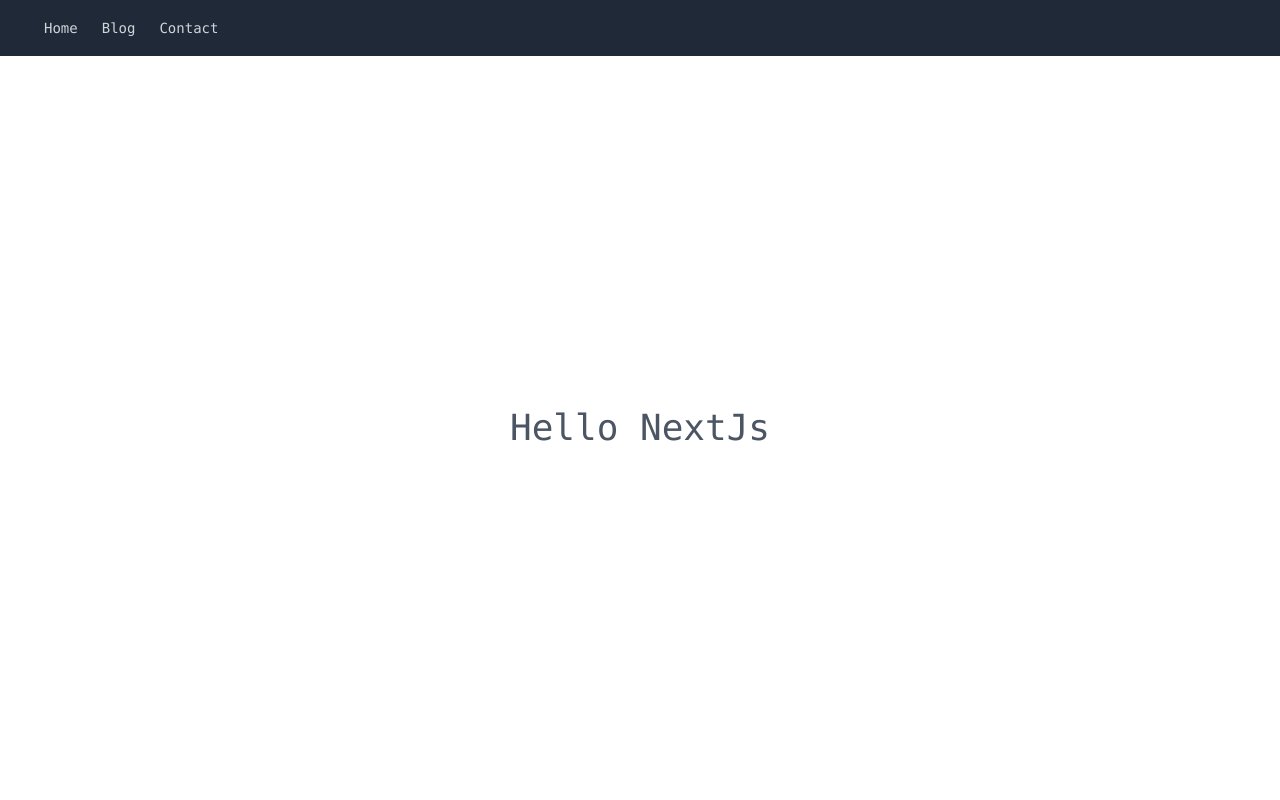
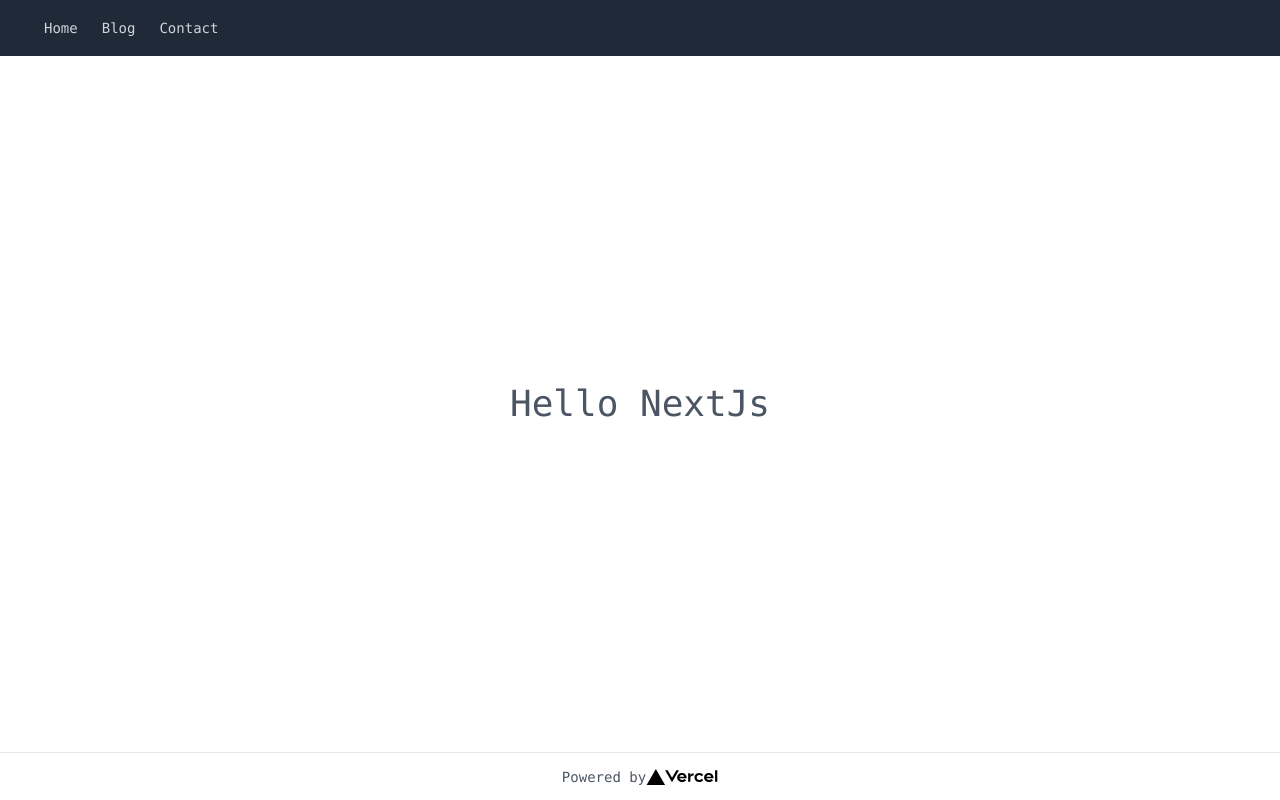
Before and after one commit to YudaiTamura/next-learning, a Next.js app: page / in a window 1280 px wide. Built offline with nearby package versions, Linux system fonts and the light colour scheme.

Commit message:
フッターの作成

```diff
--- a/components/Layout.js
+++ b/components/Layout.js
@@ -1,5 +1,6 @@
 import Head from "next/head";
 import Link from "next/link";
+import Image from "next/image";
 
 export default function Layout({ children, title = "HP by Nextjs" }) {
   return (
@@ -29,6 +30,16 @@ export default function Layout({ children, title = "HP by Nextjs" }) {
         </nav>
       </header>
       <main className="flex flex-1 justify-center items-center flex-col w-screen">{children}</main>
+      <footer className="w-full h-12 flex justify-center items-center border-t">
+        <a
+          className="flex items-center"
+          href="https://vercel.com?utm_source=create-next-app&utm_medium=default-template&utm_campaign=create-next-app"
+          target="_blank"
+          rel="noopener noreferrer"
+        >
+          Powered by <Image src="/vercel.svg" alt="Vercel Logo" width={72} height={16} />
+        </a>
+      </footer>
     </div>
   );
 }
```
Also changed, not shown: pages/index.js (+0 -13 lines).
